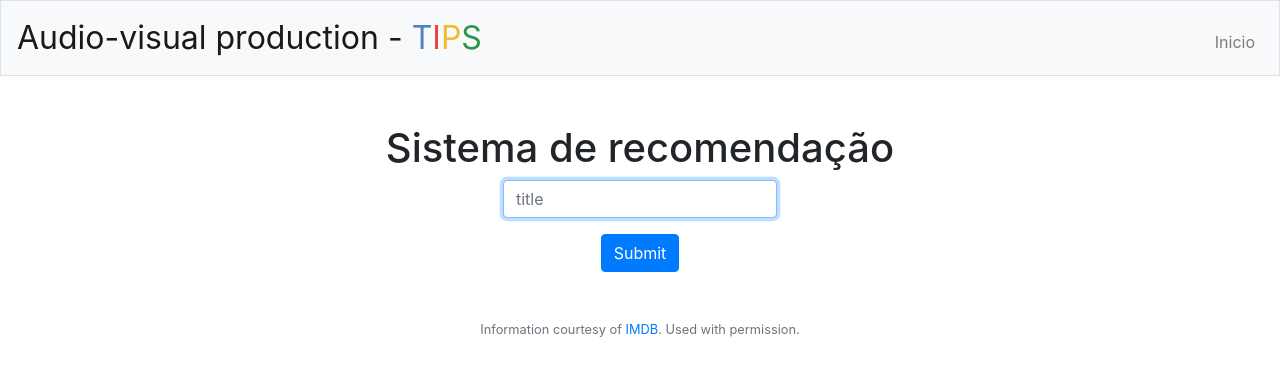
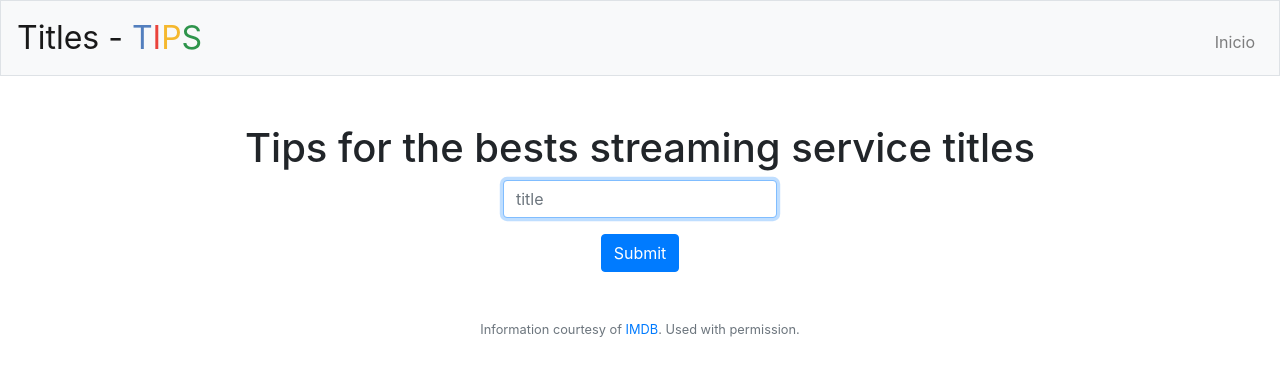
Before and after one commit to Marcelo0479/titles-tips, a Flask app: page / in a window 1280 px wide. Shown: the top 376 px of the page. Run offline with Flask 2, Linux system fonts and the light colour scheme; parts of the project's set-up code (start-up, migrations or seed data) failed here and were passed over.

Commit message:
df smalll

```diff
--- a/main.py
+++ b/main.py
@@ -7,7 +7,7 @@ from flask import Flask, render_template, request
 app = Flask(__name__)
 app.secret_key = 'super secret key'
 
-df = pd.read_csv('https://github.com/Marcelo0479/recommendation_system/blob/main/df_heroku.csv?raw=true', sep=';')
+df = pd.read_csv('https://raw.githubusercontent.com/Marcelo0479/recommendation_system/main/df_heroku.csv', sep=';')
 
 tfidf = TfidfVectorizer(stop_words='english')
 tfidf_matrix = tfidf.fit_transform(df['genre_parental_guidelines_and_description'])
--- a/templates/index.html
+++ b/templates/index.html
@@ -1,11 +1,11 @@
 {% extends 'layout.html' %}
 
 {% block title %}
-    Sistema de recomendação
+    Your reference title
 {% endblock %}
 
 {% block main %}
-    <h1>Sistema de recomendação</h1>
+    <h1>Tips for the bests streaming service titles</h1>
     <form action='/' method="post">
         <div class="form-group">
             <input autocomplete="off" autofocus class="form-control" name="title" placeholder="title" type="text"/>
--- a/templates/layout.html
+++ b/templates/layout.html
@@ -23,7 +23,7 @@
     <body>
 
         <nav class="navbar navbar-expand-md navbar-light bg-light border">
-            <a class="navbar-brand" href="/"><span class="black">Audio-visual production - </span><span class="blue">T</span><span class="red">I</span><span class="yellow">P</span><span class="green">S</span></a>
+            <a class="navbar-brand" href="/"><span class="black">Titles - </span><span class="blue">T</span><span class="red">I</span><span class="yellow">P</span><span class="green">S</span></a>
             <ul class="navbar-nav ml-auto mt-2">
                 <li class="nav-item"><a class="nav-link" href="/">Inicio</a></li>
             </ul>
--- a/templates/options.html
+++ b/templates/options.html
@@ -1,7 +1,7 @@
 {% extends 'layout.html' %}
 
 {% block title %}
-    Opções de titulos
+    Titles options
 {% endblock %}
 
 {% block main %}
--- a/templates/recommendations.html
+++ b/templates/recommendations.html
@@ -1,7 +1,7 @@
 {% extends 'layout.html' %}
 
 {% block title %}
-    Opções de titulos
+    Best Tips titles
 {% endblock %}
 
 {% block main %}
```
